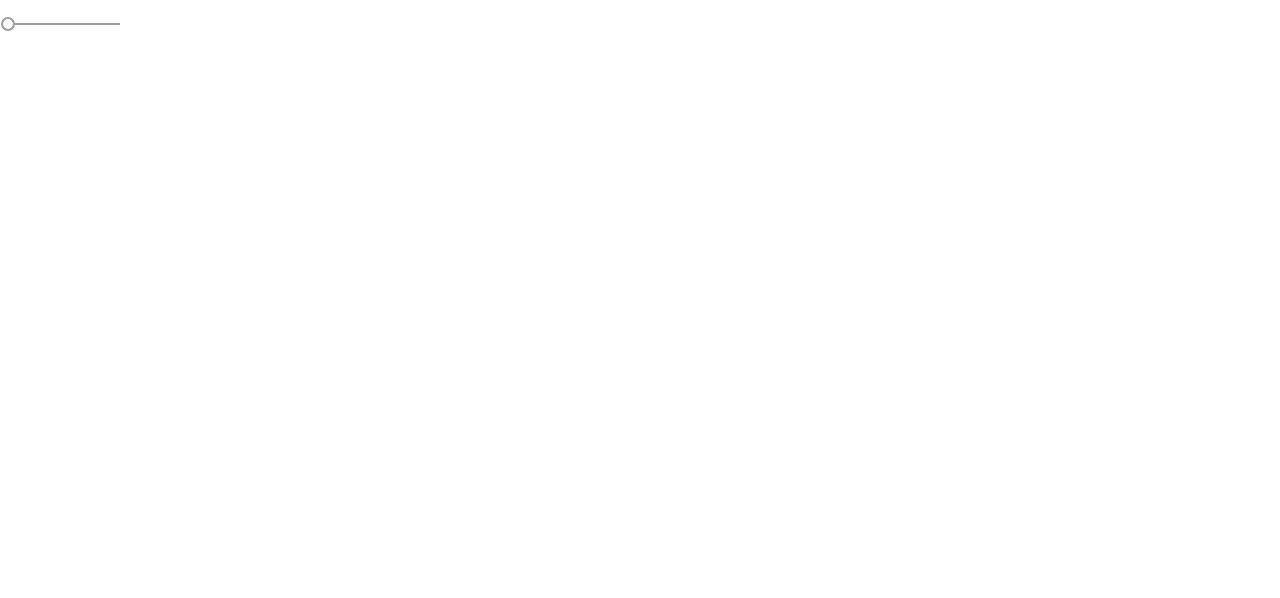
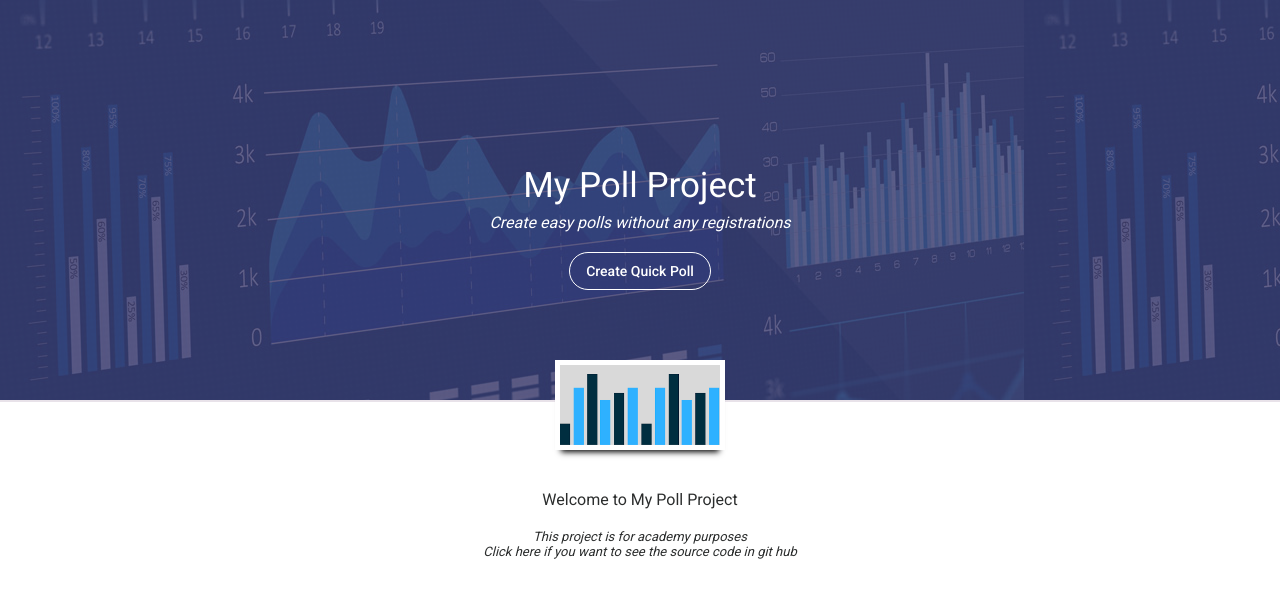
Before and after one commit to pixrael/MyPollProject-Front, an Angular app: page / in a window 1280 px wide. Shown: the top 598 px of the page. Built offline with nearby package versions, Linux system fonts and the light colour scheme.

Commit message:
MPPF-1- Created layout of the welcome page

```diff
--- a/src/app/app.component.html
+++ b/src/app/app.component.html
@@ -1 +1,17 @@
-<mat-slider min="1" max="100" step="1" value="1"></mat-slider>
+<div class="half-top">
+  <div class="background-content"></div>
+  <div class="panel-area">
+    <div class="welcome-panel">
+      <div class="title">My Poll Project</div>
+      <div class="subtitle">Create easy polls without any registrations</div>
+      <button class="welcome-button" mat-button>Create Quick Poll</button>
+    </div>
+
+    <img class="welcome-poll-img" src="../assets/images/bar-chart.png">
+  </div>
+</div>
+<div class="half-down">
+  <div class="bottom-title">Welcome to My Poll Project</div>
+  <div class="bottom-subtitle">This project is for academy purposes</div>
+  <div class="bottom-subtitle">Click here if you want to see the source code in git hub</div>
+</div>
--- a/src/app/app.component.scss
+++ b/src/app/app.component.scss
@@ -0,0 +1,72 @@
+.half-top{
+   background-color: #3E3A6C;
+}
+
+.background-content{
+   background-image: url(/assets/images/charts-background.jpg);
+   height: 400px;
+   width: 100%;
+   border-bottom: 2px solid #927597;
+   opacity: 0.2;
+   position: absolute;
+}
+
+.panel-area{
+   height: 400px;
+   width:100%;
+   .welcome-panel{
+      position: relative;
+      height: 90px;
+      width: 100%;
+      text-align: center;
+      padding-top: 15px;
+      top:150px;
+
+      .title, .subtitle, .welcome-button{
+         color:white;
+      }
+
+      .title{
+         font-size: 35px;
+      }
+
+      .subtitle{
+         font-size: medium;
+         margin-top: 7px;
+         font-style: italic;
+      }
+
+      .welcome-button{
+         border: 1px solid white;
+         border-radius: 30px;
+         margin-top: 20px;
+      }
+   }
+
+   .welcome-poll-img{
+      height: 80px;
+       position: relative;
+       top: 255px;
+       margin-left: auto;
+       margin-right: auto;
+       display: block;
+       border: 5px solid #FFF;
+       box-shadow: 0 8px 6px -6px black;
+   }
+
+}
+
+.half-down{
+   width: 100%;
+   text-align: center;
+   color: #2B2D2D;
+   padding-top: 90px;
+   .bottom-title{
+      margin-bottom:20px;
+   }
+
+   .bottom-subtitle{
+      font-style: italic;
+      font-size: 13px;
+   }
+}
--- a/src/app/app.module.ts
+++ b/src/app/app.module.ts
@@ -4,7 +4,8 @@ import { NgModule } from '@angular/core';
 import { AppRoutingModule } from './app-routing.module';
 import { AppComponent } from './app.component';
 import { BrowserAnimationsModule } from '@angular/platform-browser/animations';
-import { MatSliderModule } from '@angular/material/slider';
+import { MatButtonModule } from '@angular/material/button';
+
 
 
 @NgModule({
@@ -15,7 +16,7 @@ import { MatSliderModule } from '@angular/material/slider';
     BrowserModule,
     AppRoutingModule,
     BrowserAnimationsModule,
-    MatSliderModule
+    MatButtonModule
 
   ],
   providers: [],
```
Also changed, not shown: src/assets/images/bar-chart.png (added), src/assets/images/charts-background.jpg (added).
